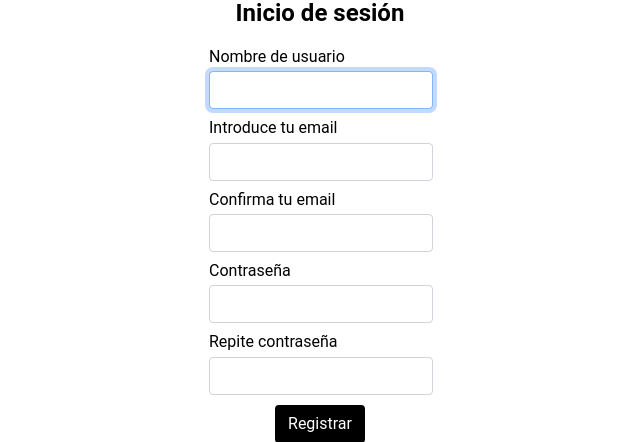
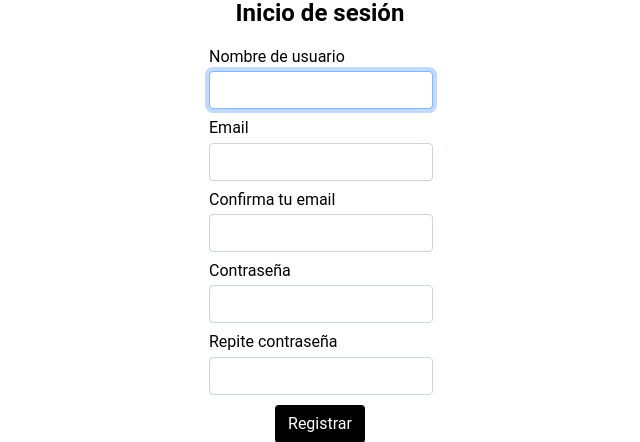
Before and after one commit to iesgrancapitan-proyectos/202021daw_junio_yourmusic-hipema-mario, a Django app: page /accounts/register/ in a window 1280 px wide. Shown: the part 225-667 px from the top of the page, without its empty margins (320-960 px from the left). Run offline with Django 3.2, Linux system fonts and the light colour scheme; some libraries are stand-ins or nearby versions.

Commit message:
Cambio titulos registro

```diff
--- a/accounts/templates/register.html
+++ b/accounts/templates/register.html
@@ -12,7 +12,7 @@
         </div>
         <!-- Formulario parte petición email -->
         <div class="form-group">
-            <label class="control-label" for="id_email">Introduce tu email</label>
+            <label class="control-label" for="id_email">Email</label>
             <div class= "form-inputs">
                 <input id="id_email" class="form-control" type="text" name="username" autofocus="" autocapitalize="none" maxlength="150" required="">
             </div>
```
